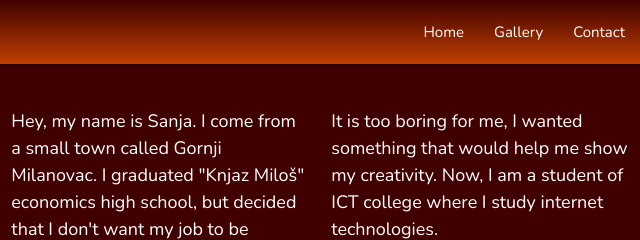
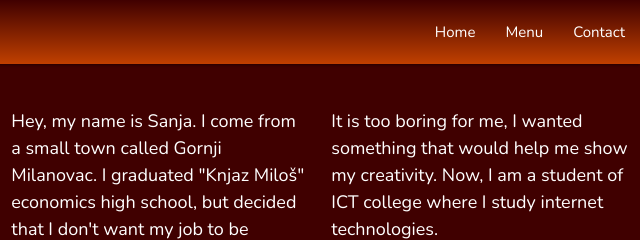
Before and after one commit to sanjabozovic/quake, a plain HTML site: page contact.html in a window 1280 px wide. Shown: the top 240 px of the page, 640-1280 px from the left. Drawn offline with nearby package versions, Linux system fonts and the light colour scheme.

Commit message:
Update contact.html

```diff
--- a/contact.html
+++ b/contact.html
@@ -24,7 +24,7 @@
 		</a>
 		<ul class="right hide-on-med-and-down">
 			<li><a href="index.html">Home</a></li>
-			<li><a href="gallery.html">Gallery</a></li>
+			<li><a href="menu.html">Menu</a></li>
 			<li><a href="contact.html">Contact</a></li>
 		</ul>
 		<ul class="sidenav grey lighten-2" id="mobile-menu">
```
